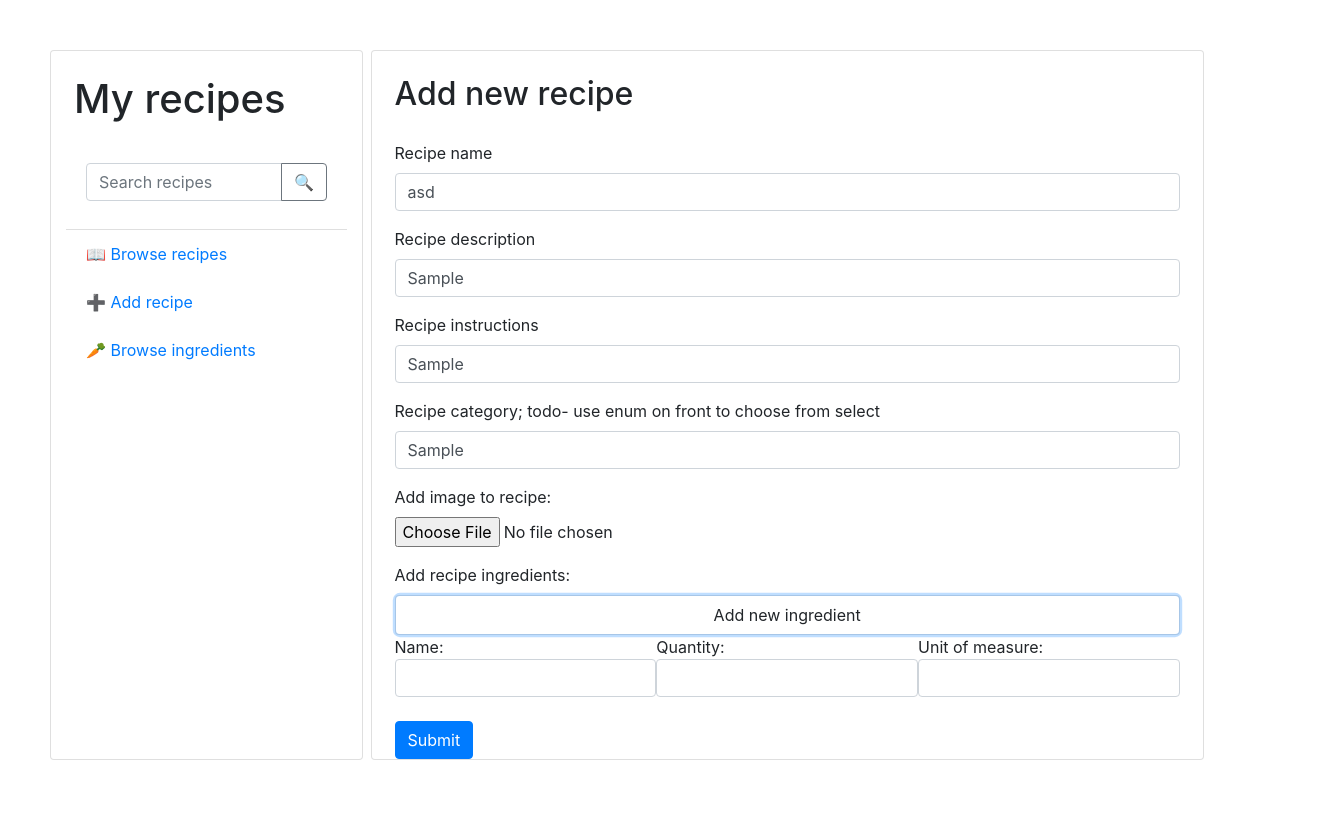
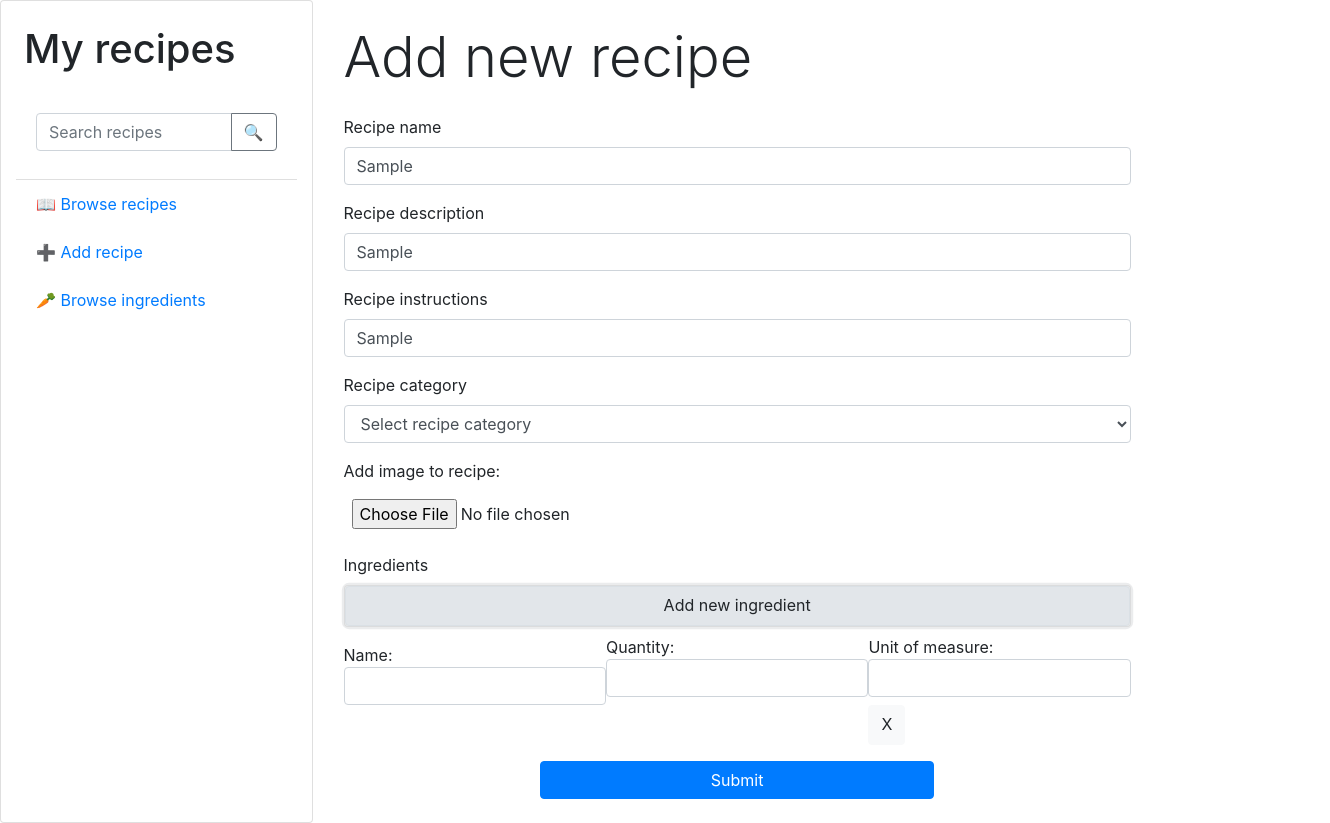
Before and after one commit to mpacala00/recipes-web-service, an Angular app in the folder recipes-ws-ng/: page /create-recipe in a window 1280 px wide. Both pictures are taken after typing "Sample", "Sample", "Sample" into the empty fields and a click on the button "Add new ingredient". Shown: the whole page, 1330 px wide, since content can reach past the window. Built offline with nearby package versions, Linux system fonts and the light colour scheme.

Commit message:
Add new styles, button to remove ingredients in create ingredient form. Closes #20

```diff
--- a/recipes-ws-ng/src/app/app-routing.module.ts
+++ b/recipes-ws-ng/src/app/app-routing.module.ts
@@ -12,7 +12,11 @@ const routes: Routes = [
   },
   {
     path: 'create-recipe',
-    component: CreateRecipePageComponent
+    component: CreateRecipePageComponent,
+  },
+  {
+    path: 'browse-ingredients',
+    component: CreateRecipePageComponent,
   },
   {
     path: '',
--- a/recipes-ws-ng/src/app/app.component.html
+++ b/recipes-ws-ng/src/app/app.component.html
@@ -4,7 +4,7 @@
       <app-nav-panel></app-nav-panel>
     </div>
 
-    <div class="main-col col-8 card">
+    <div class="main-col col-8">
       <router-outlet></router-outlet>
     </div>
   </div>
--- a/recipes-ws-ng/src/app/app.component.scss
+++ b/recipes-ws-ng/src/app/app.component.scss
@@ -1,4 +1,4 @@
 #main {
-   margin: 50px;
-   height: 100%;
+  margin: 0px;
+  height: 100%;
 }
--- a/recipes-ws-ng/src/app/components/create-recipe-page/create-recipe-page.component.html
+++ b/recipes-ws-ng/src/app/components/create-recipe-page/create-recipe-page.component.html
@@ -1,75 +1,134 @@
-
-
-
-<h2 class="card-title mt-2 ml-2 py-3">Add new recipe</h2>
-<p class="ml-2" *ngIf="responseMessage">{{responseMessage}}</p>
-<div class="row px-2">
+<p class="card-title display-4 m-2 py-3 mb-0">Add new recipe</p>
+<p class="ml-2 alert alert alert-{{ alertType }}" *ngIf="responseMessage">
+  {{ responseMessage }}
+</p>
+<div class="row px-2 mb-3">
   <div class="col-12">
     <form [formGroup]="newRecipeFormGroup">
       <!-- <button class="button-btn" (click)="printRecipeForm()">Print recipe form</button> -->
       <div class="form-group">
         <label>Recipe name</label>
-              <input type="text" formControlName="name" class="form-control" placeholder="Name">
+        <input
+          type="text"
+          formControlName="name"
+          class="form-control"
+          placeholder="Name"
+        />
       </div>
       <div class="form-group">
         <label>Recipe description</label>
-                <input type="text" formControlName="description" class="form-control" placeholder="Description">
+        <input
+          type="text"
+          formControlName="description"
+          class="form-control"
+          placeholder="Description"
+        />
       </div>
 
       <div class="form-group">
         <label>Recipe instructions</label>
-                <input type="text" formControlName="instructions" class="form-control" placeholder="Instructions">
+        <input
+          type="text"
+          formControlName="instructions"
+          class="form-control"
+          placeholder="Instructions"
+        />
       </div>
 
       <div class="form-group">
-                <label>Recipe category; todo- use enum on front to choose from select</label>
-                <input type="text" formControlName="category" class="form-control" placeholder="Category">
+        <label>Recipe category</label>
+        <select formControlName="category" class="form-control">
+          <option value="" disabled selected>Select recipe category</option>
+          <option value="Breakfast">Breakfast</option>
+          <option value="Dinner">Dinner</option>
+          <option value="Supper">Supper</option>
+          <option value="Snacks">Snacks</option>
+          <option value="Vegetarian">Vegetarian</option>
+          <option value="Vegan">Vegan</option>
+        </select>
       </div>
 
       <div class="form-group">
-                <label>Add image to recipe:</label><br>
-                <input type="file" accept="image/*" (change)="updateImage($event)">
+        <label>Add image to recipe:</label><br />
+        <input
+          type="file"
+          accept="image/*"
+          (change)="updateImage($event)"
+          class="m-2"
+        />
       </div>
 
       <div class="form-group">
-                <label>Add recipe ingredients:</label>
-                <div class="card">
-                    <button class="btn" (click)="addRecipeIngredient(recipeIngredientsFormArr.length)">Add new ingredient</button>
+        <label>Ingredients</label>
+        <div class="card mb-2">
+          <button
+            class="btn btn-light pb-2"
+            (click)="addRecipeIngredient(recipeIngredientsFormArr.length)"
+          >
+            Add new ingredient
+          </button>
         </div>
 
         <div class="col-12">
-                    <div class="row" *ngFor="let recipeIng of recipeIngredientsFormArr.controls; let i = index">
-                        <div class="col-4 p-0">
+          <div
+            class="row"
+            *ngFor="
+              let recipeIng of recipeIngredientsFormArr.controls;
+              let i = index
+            "
+          >
+            <div class="col-4 p-0 mt-2">
               <label class="checkbox-inline" class="label-count">
                 Name:
-                               <input class="form-control count-input" type="text" [value]="''"
-                                  (change)="addIngredientNameDetails($event, i)">
+                <input
+                  class="form-control count-input"
+                  type="text"
+                  [value]="''"
+                  (change)="addIngredientNameDetails($event, i)"
+                />
               </label>
             </div>
 
             <div class="col-4 p-0">
               <label class="checkbox-inline" class="label-count">
                 Quantity:
-                               <input class="form-control count-input" type="text" [value]="''"
-                                  (change)="addIngredientQuantityDetails($event, i)">
+                <input
+                  class="form-control count-input"
+                  type="text"
+                  [value]="''"
+                  (change)="addIngredientQuantityDetails($event, i)"
+                />
               </label>
             </div>
 
             <div class="col-4 p-0">
               <label class="checkbox-inline" class="label-count">
                 Unit of measure:
-                               <input class="form-control count-input" type="text" [value]="''"
-                                  (change)="addIngredientUnitOfMeasureDetails($event, i)">
+                <input
+                  class="form-control count-input"
+                  type="text"
+                  [value]="''"
+                  (change)="addIngredientUnitOfMeasureDetails($event, i)"
+                />
               </label>
+
+              <button
+                class="btn btn-light pb-2"
+                (click)="deleteIngredient($event, i)"
+              >
+                X
+              </button>
+            </div>
           </div>
         </div>
       </div>
 
-              </div>
-
-
-            <button (click)="postRecipe()" class="btn btn-primary">Submit</button>
+      <button
+        (click)="postRecipe()"
+        class="btn btn-primary w-50 mb-2 mx-auto d-block"
+      >
+        Submit
+      </button>
     </form>
   </div>
-
 </div>
--- a/recipes-ws-ng/src/app/components/create-recipe-page/create-recipe-page.component.ts
+++ b/recipes-ws-ng/src/app/components/create-recipe-page/create-recipe-page.component.ts
@@ -1,4 +1,4 @@
-import { Component, OnInit } from '@angular/core';
+import { Component, OnInit, ChangeDetectorRef } from '@angular/core';
 import { FormArray, FormControl, FormGroup, Validators } from '@angular/forms';
 import { Recipe } from 'src/app/model/recipe';
 import { UnitOfMeasure } from 'src/app/model/unit-of-measure';
@@ -7,12 +7,12 @@ import { RecipeService } from 'src/app/services/recipe.service';
 @Component({
   selector: 'app-create-recipe-page',
   templateUrl: './create-recipe-page.component.html',
-  styleUrls: ['./create-recipe-page.component.scss']
+  styleUrls: ['./create-recipe-page.component.scss'],
 })
 export class CreateRecipePageComponent implements OnInit {
-
   public newRecipeFormGroup: FormGroup;
   public recipeIngredientsFormArr: FormArray = new FormArray([]);
+  public alertType = 'success';
 
   imageFile: File;
   recipe: Recipe;
@@ -23,15 +23,18 @@ export class CreateRecipePageComponent implements OnInit {
 
   responseMessage: string;
 
-  constructor(private recipeService: RecipeService) { }
+  constructor(
+    private recipeService: RecipeService,
+    private cdr: ChangeDetectorRef
+  ) {}
 
   ngOnInit(): void {
     this.newRecipeFormGroup = new FormGroup({
-      name: new FormControl('asd', Validators.required),
+      name: new FormControl('', Validators.required),
       category: new FormControl('', Validators.required),
       description: new FormControl('', Validators.required),
-      instructions: new FormControl('', Validators.required)
-    })
+      instructions: new FormControl('', Validators.required),
+    });
   }
 
   postRecipe() {
@@ -41,7 +44,8 @@ export class CreateRecipePageComponent implements OnInit {
 
     let recipeLocation = this.recipeService.postRecipe(this.recipe).subscribe({
       next: (res) => {
-        this.responseMessage = "Recipe created";
+        this.alertType = 'success';
+        this.responseMessage = 'Recipe created';
         let recipeLocation = res.headers.get('Location');
 
         if (!recipeLocation) {
@@ -53,12 +57,11 @@ export class CreateRecipePageComponent implements OnInit {
         this.uploadImage(recipeId);
       },
       error: (err) => {
-        this.responseMessage = "Error occured while creating recipe"
-        console.error('Recipe post error:', err)
-      }
-    })
-
-
+        this.alertType = 'danger';
+        this.responseMessage = 'Error occured while creating recipe';
+        console.error('Recipe post error:', err);
+      },
+    });
   }
 
   addRecipeIngredient(index: number) {
@@ -68,9 +71,10 @@ export class CreateRecipePageComponent implements OnInit {
         name: new FormControl('', Validators.required),
         quantity: new FormControl('', Validators.required),
         unitOfMeasure: new FormGroup({
-            unit: new FormControl('', Validators.required)
+          unit: new FormControl('', Validators.required),
+        }),
       })
-       }));
+    );
   }
 
   addIngredientNameDetails(event: any, index: number) {
@@ -82,7 +86,13 @@ export class CreateRecipePageComponent implements OnInit {
   }
 
   addIngredientUnitOfMeasureDetails(event: any, index: number) {
-    this.recipeIngredientsFormArr.at(index).value.unitOfMeasure.unit = event.target.value;
+    this.recipeIngredientsFormArr.at(index).value.unitOfMeasure.unit =
+      event.target.value;
+  }
+
+  deleteIngredient(event: any, index: number) {
+    this.recipeIngredientsFormArr.removeAt(index);
+    this.cdr.detectChanges();
   }
 
   printRecipeForm() {
@@ -103,9 +113,9 @@ export class CreateRecipePageComponent implements OnInit {
     this.recipeService.uploadRecipeImage(recipeId, imageFormData).subscribe({
       next: (res) => console.log('image uploaded'),
       error: (err) => {
-        this.responseMessage = "Error occured while posting image"
-        console.error('Recipe image upload error:', err)
-      }
-    })
+        this.responseMessage = 'Error occured while posting image';
+        console.error('Recipe image upload error:', err);
+      },
+    });
   }
 }
--- a/recipes-ws-ng/src/app/components/home-page/home-page.component.html
+++ b/recipes-ws-ng/src/app/components/home-page/home-page.component.html
@@ -1,8 +1,6 @@
-<h2 class="card-title mt-2 ml-2 py-3">Recently added</h2>
+<p class="py-3 display-4 m-2">Recently added</p>
 <div class="row px-2">
-  <div class="col-4" *ngFor="let recipe of recipes">
-      <app-recipe-card [recipe]=recipe></app-recipe-card>
-    </div>
+  <div class="col-sm-3" *ngFor="let recipe of recipes">
+    <app-recipe-card [recipe]="recipe"></app-recipe-card>
+  </div>
 </div>
-
-<h3 class="card-title mt-2 ml-2 py-3">Another part of this section</h3>
--- a/recipes-ws-ng/src/app/components/nav-panel/nav-panel.component.html
+++ b/recipes-ws-ng/src/app/components/nav-panel/nav-panel.component.html
@@ -1,4 +1,6 @@
-<h1 class="card-title mt-2 ml-2 py-3">My recipes</h1>
+<a href="/" class="text-decoration-none text-reset">
+  <p class="card-title mt-2 ml-2 py-3 h1">My recipes</p>
+</a>
 <ul class="list-group list-group-flush">
   <li class="list-group-item">
     <div class="input-group mb-3">
@@ -13,9 +15,13 @@
       </div>
     </div>
   </li>
-  <a href="/browse-recipes">
+  <a href="/browse-recipes" class="text-decoration-none">
     <li class="list-group-item">📖 Browse recipes</li>
   </a>
-  <a routerLink="/create-recipe"><li class="list-group-item">➕ Add recipe</li></a>
-  <a href="#"><li class="list-group-item">🥕 Browse ingredients</li></a>
+  <a routerLink="/create-recipe" class="text-decoration-none"
+    ><li class="list-group-item">➕ Add recipe</li></a
+  >
+  <a href="/browse-ingredients" class="text-decoration-none"
+    ><li class="list-group-item">🥕 Browse ingredients</li></a
+  >
 </ul>
--- a/recipes-ws-ng/src/styles.scss
+++ b/recipes-ws-ng/src/styles.scss
@@ -1 +1,5 @@
 /* You can add global styles to this file, and also import other style files */
+
+* {
+  font-family: Inter, Avenir, Helvetica, Arial, sans-serif;
+}
```
Also changed, not shown: recipes-ws-ng/src/app/components/browse-recipes-page/browse-recipes-page.component.html (+19 -9 lines), recipes-ws-ng/src/app/components/home-page/home-page.component.ts (+5 -8 lines), recipes-ws-ng/src/app/components/home-page/recipe-card/recipe-card.component.html (+11 -7 lines), recipes-ws-ng/src/app/components/nav-panel/nav-panel.component.ts (+3 -6 lines). Lines whose indentation alone changed are shown as unchanged.
